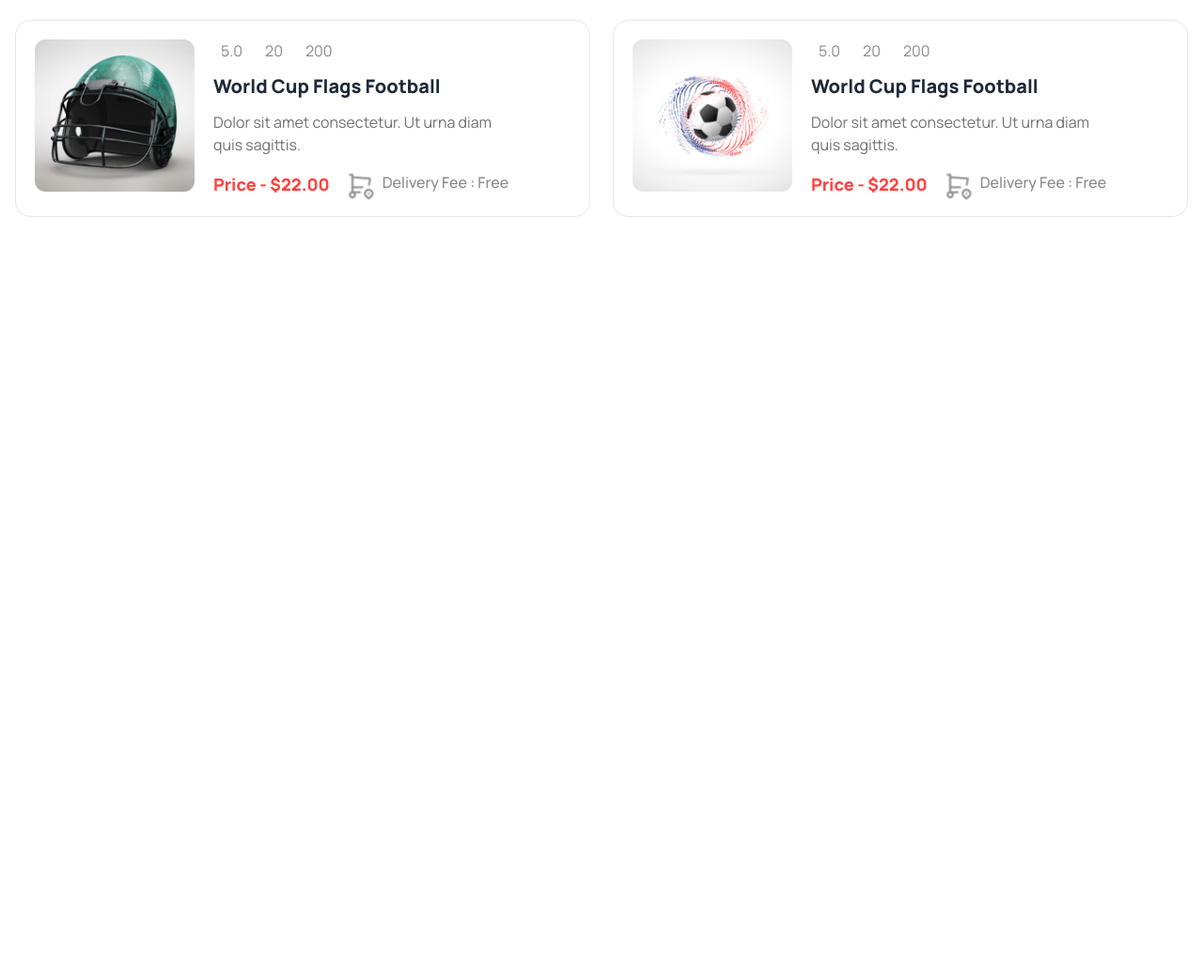
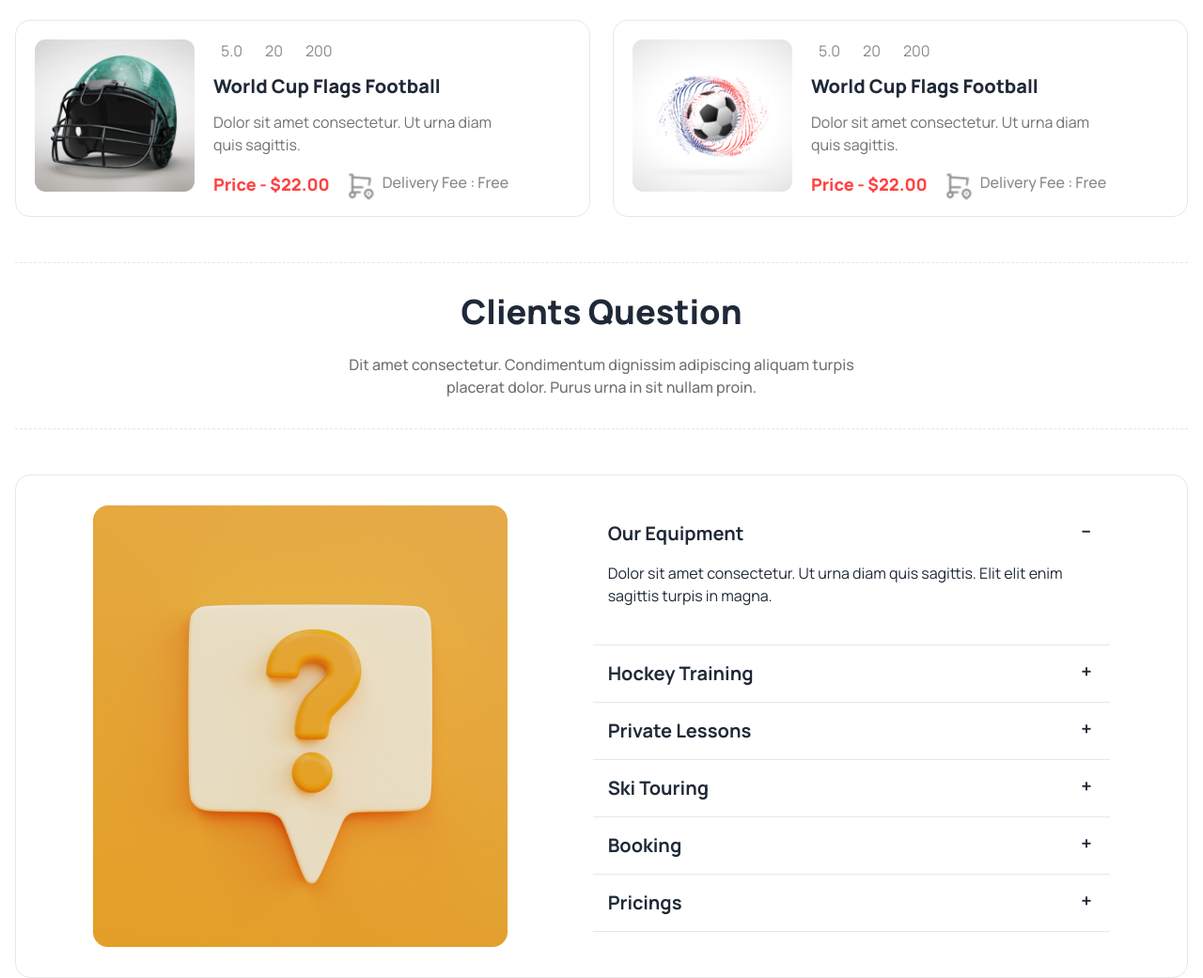
Before and after one commit to Team-Bro-buggers-C211010/B9_Assignment3_WEB9-3323, a plain HTML site: page index.html in a window 1280 px wide. Shown: the part 3001-4042 px from the top of the page at 94% size. Before the commit the page ends 3232 px from the top, so only its background shows below. Drawn offline with nearby package versions, Linux system fonts and the light colour scheme.

Commit message:
Clients Question added

```diff
--- a/index.html
+++ b/index.html
@@ -438,6 +438,84 @@
           </div>
         </div>
       </section>
+
+      <!-- Clients Question -->
+      <section>
+        <div class="text-center mt-12 border-y border-dashed">
+          <h1 class="text-2xl lg:text-4xl font-extrabold mt-6 lg:mt-8 mb-6">
+            Clients Question
+          </h1>
+          <p
+            class="text-sm lg:text-base max-w-[600px] mx-auto text-[#13131899] font-medium mb-8"
+          >
+            Dit amet consectetur. Condimentum dignissim adipiscing aliquam
+            turpis placerat dolor. Purus urna in sit nullam proin.
+          </p>
+        </div>
+
+        <div class="mt-12 flex flex-col lg:flex-row lg:justify-evenly gap-6 lg:gap-10 border border-[#1313181a] p-8 rounded-2xl">
+          <div>
+            <img src="./Images/11.png" alt="">
+          </div>
+
+          <div>
+            <div class="collapse collapse-plus bg-white border-b border-[#1313181a] rounded-none">
+              <input type="radio" name="my-accordion-3" checked="checked" />
+              <div class="collapse-title text-xl font-bold">
+                Our Equipment
+              </div>
+              <div class="collapse-content">
+                <p class="text-sm lg:text-base w-[253px] lg:w-[518px] mb-6">Dolor sit amet consectetur. Ut urna diam quis sagittis. Elit elit enim sagittis turpis in magna.</p>
+              </div>
+            </div>
+            <div class="collapse collapse-plus bg-white border-b border-[#1313181a] rounded-none">
+              <input type="radio" name="my-accordion-3" />
+              <div class="collapse-title text-xl font-bold">
+                Hockey Training
+              </div>
+              <div class="collapse-content">
+                <p class="text-sm lg:text-base w-[253px] lg:w-[518px] mb-6">Dolor sit amet consectetur. Ut urna diam quis sagittis. Elit elit enim sagittis turpis in magna.</p>
+              </div>
+            </div>
+            <div class="collapse collapse-plus bg-white border-b border-[#1313181a] rounded-none">
+              <input type="radio" name="my-accordion-3" />
+              <div class="collapse-title text-xl font-bold">
+                Private Lessons
+              </div>
+              <div class="collapse-content">
+                <p class="text-sm lg:text-base w-[253px] lg:w-[518px] mb-6">Dolor sit amet consectetur. Ut urna diam quis sagittis. Elit elit enim sagittis turpis in magna.</p>
+              </div>
+            </div>
+            <div class="collapse collapse-plus bg-white border-b border-[#1313181a] rounded-none">
+              <input type="radio" name="my-accordion-3" />
+              <div class="collapse-title text-xl font-bold">
+                Ski Touring
+              </div>
+              <div class="collapse-content">
+                <p class="text-sm lg:text-base w-[253px] lg:w-[518px] mb-6">Dolor sit amet consectetur. Ut urna diam quis sagittis. Elit elit enim sagittis turpis in magna.</p>
+              </div>
+            </div>
+            <div class="collapse collapse-plus bg-white border-b border-[#1313181a] rounded-none">
+              <input type="radio" name="my-accordion-3" />
+              <div class="collapse-title text-xl font-bold">
+                Booking
+              </div>
+              <div class="collapse-content">
+                <p class="text-sm lg:text-base w-[253px] lg:w-[518px] mb-6">Dolor sit amet consectetur. Ut urna diam quis sagittis. Elit elit enim sagittis turpis in magna.</p>
+              </div>
+            </div>
+            <div class="collapse collapse-plus bg-white border-b border-[#1313181a] rounded-none">
+              <input type="radio" name="my-accordion-3" />
+              <div class="collapse-title text-xl font-bold">
+                Pricings
+              </div>
+              <div class="collapse-content">
+                <p class="text-sm lg:text-base w-[253px] lg:w-[518px] mb-6">Dolor sit amet consectetur. Ut urna diam quis sagittis. Elit elit enim sagittis turpis in magna.</p>
+              </div>
+            </div>
+          </div>
+        </div>
+      </section>
     </main>
   </body>
 </html>
```
